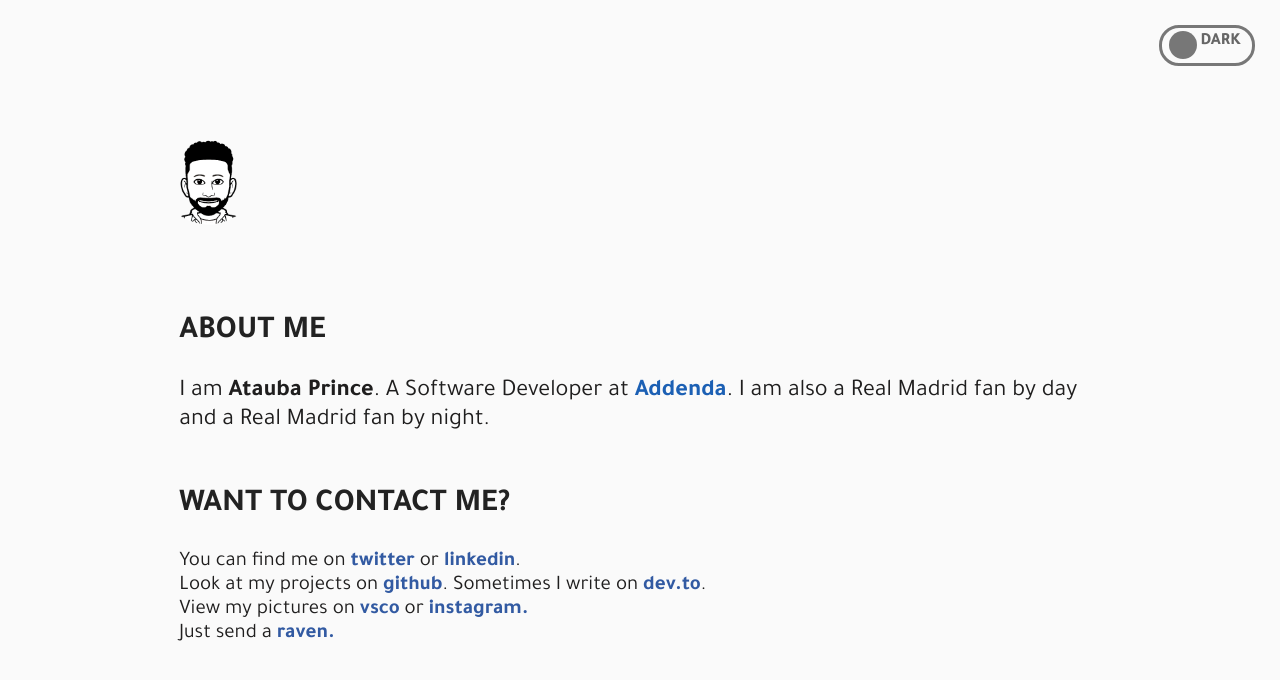
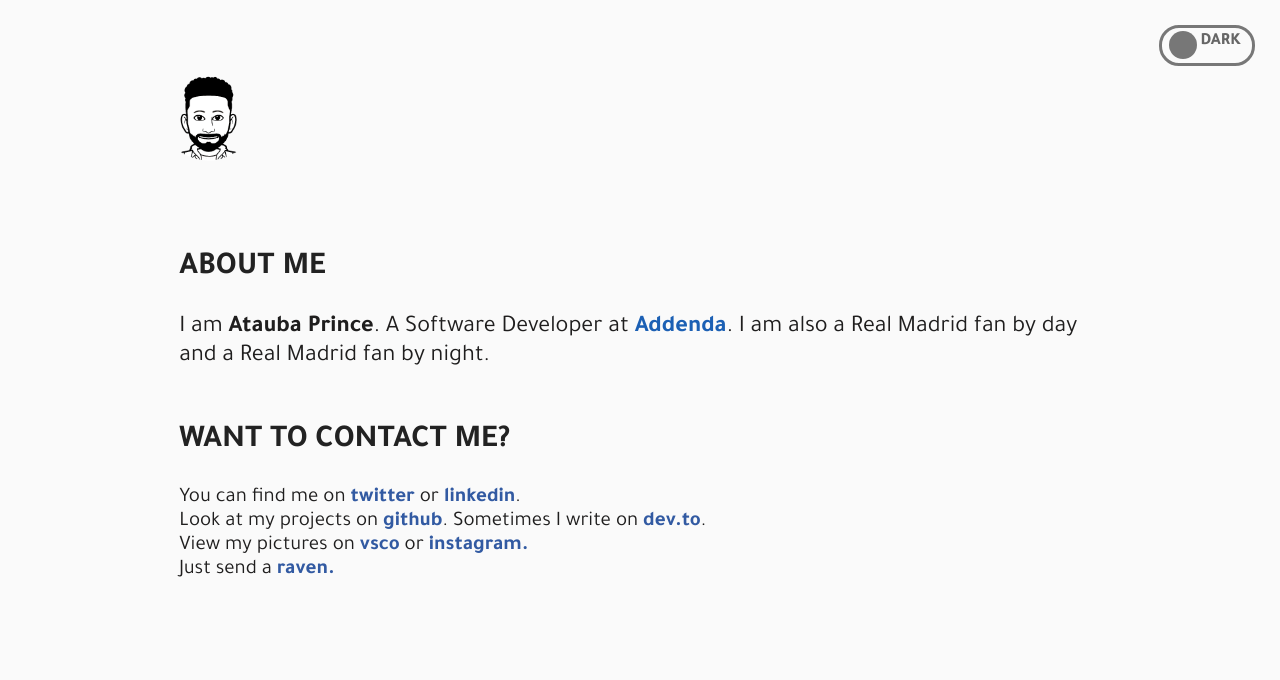
Before and after one commit to achowba/achowba.github.io, a plain HTML site: page index.html in a window 1280 px wide. Drawn offline with Linux system fonts and the light colour scheme.

Commit message:
update margin

```diff
--- a/assets/css/style.css
+++ b/assets/css/style.css
@@ -39,7 +39,7 @@ a:hover {
 }
 
 .page-wrapper {
-	margin: 10% 14%;
+	margin: 5% 14% 4% 14%;
 }
 
 #header {
```
